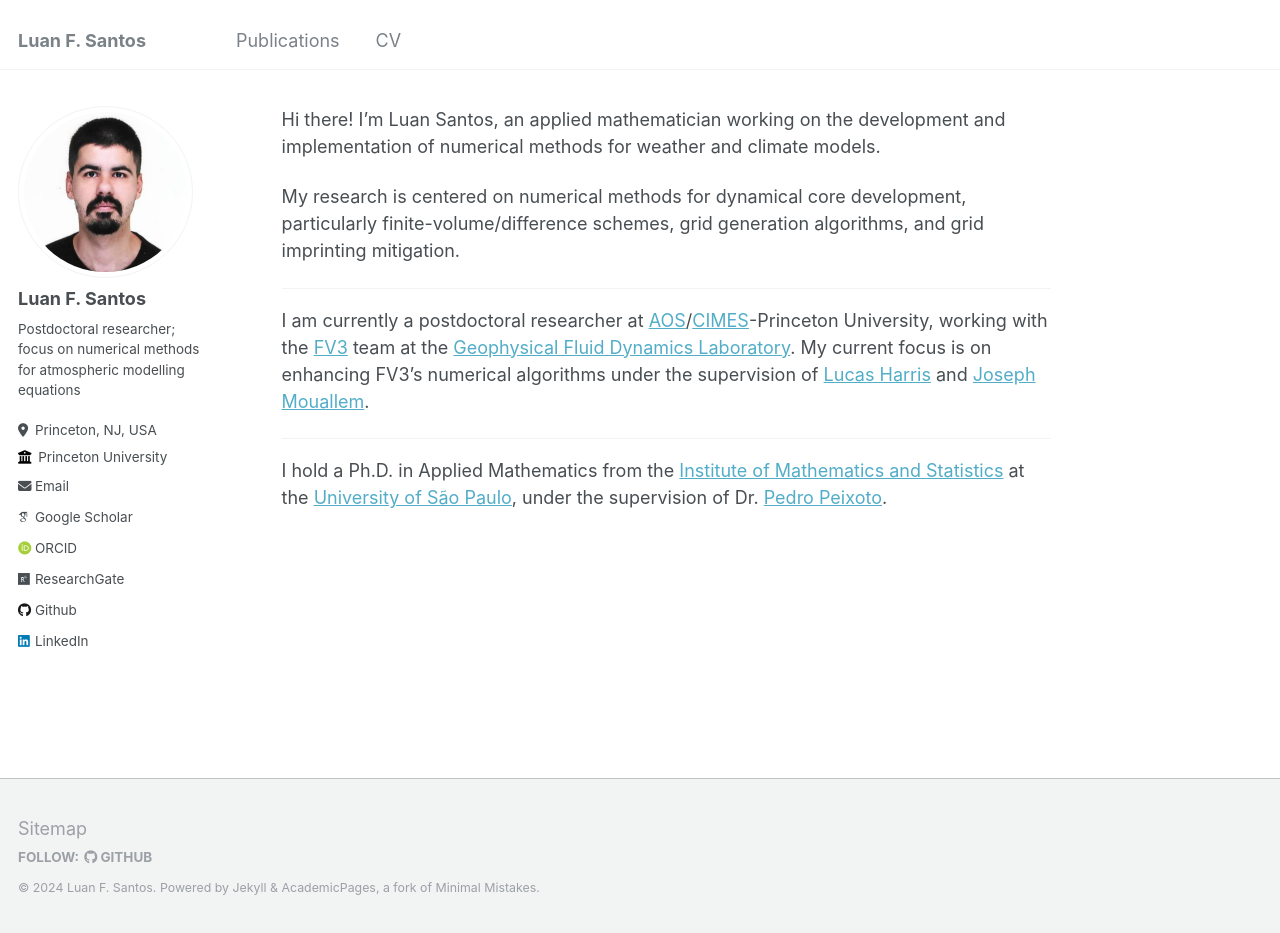
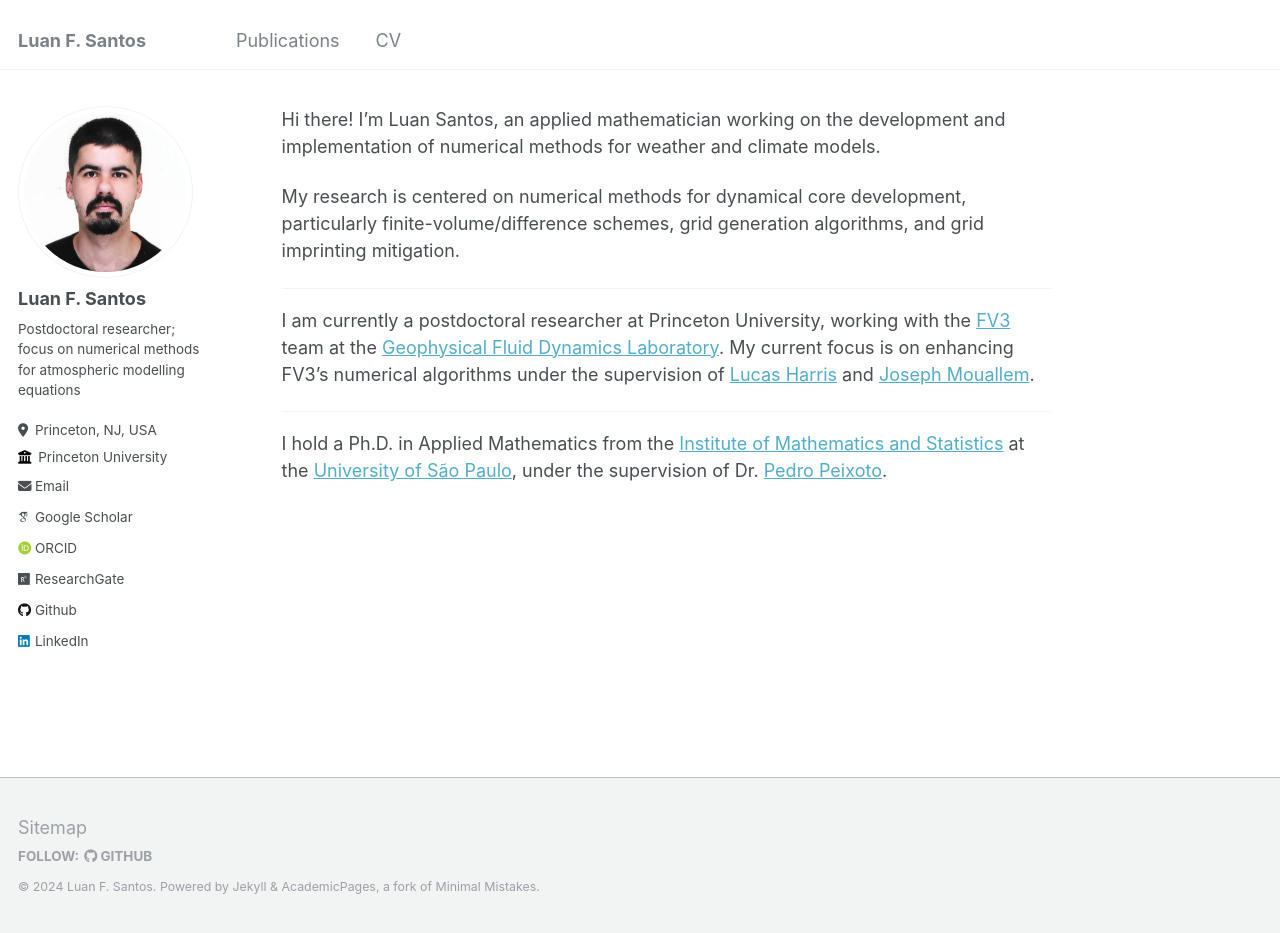
Before and after one commit to luanfs/luanfs.github.io, a Jekyll site: the page built from _pages/about.md, in a window 1280 px wide and 933 px high. Built offline with Jekyll 4.4.1, drawn with Linux system fonts in a browser that asks for light colours; some web fonts are replaced.

Commit message:
updated about.md

```diff
--- a/_pages/about.md
+++ b/_pages/about.md
@@ -13,7 +13,7 @@ My research is centered on numerical methods for dynamical core development, par
 
 ---
 
-I am currently a postdoctoral researcher at [AOS](https://aos.princeton.edu)/[CIMES](https://cimes.princeton.edu/)-Princeton University, working with the [FV3](https://www.gfdl.noaa.gov/fv3/) team at the [Geophysical Fluid Dynamics Laboratory](https://www.gfdl.noaa.gov/).
+I am currently a postdoctoral researcher at Princeton University, working with the [FV3](https://www.gfdl.noaa.gov/fv3/) team at the [Geophysical Fluid Dynamics Laboratory](https://www.gfdl.noaa.gov/).
 My current focus is on enhancing FV3's numerical algorithms under the supervision of [Lucas Harris](https://www.gfdl.noaa.gov/lucas-harris-homepage/) and [Joseph Mouallem](https://www.gfdl.noaa.gov/joseph-mouallem/).
 
 ---
```
